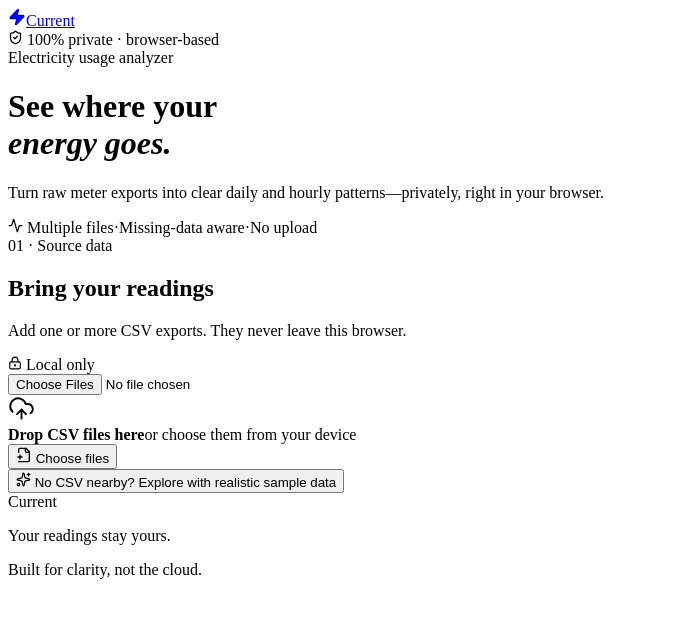
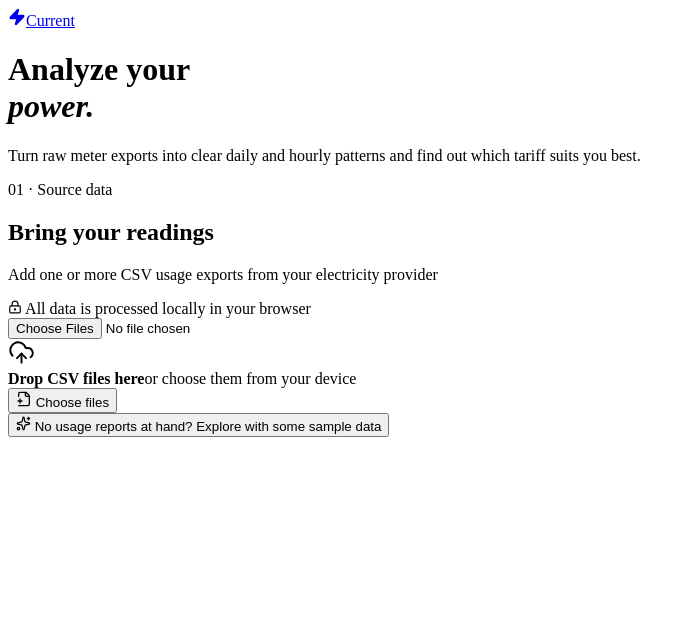
Before and after one commit to akargl/electricity-usage-analyzer, a React (Vite) app: page / in a window 1280 px wide. Shown: the top 618 px of the page, without its empty margins (0-698 px from the left). Built offline with nearby package versions, Linux system fonts and the light colour scheme; the HTML template or start-up script is replaced by a standard one.

Commit message:
Refine UI copy for FileDropzone and hero section. Simplify language, clarify local processing, and enhance messaging around CSV usage reports and tariffs.

```diff
--- a/src/App.tsx
+++ b/src/App.tsx
@@ -1,4 +1,4 @@
-import { Activity, ArrowRight, ShieldCheck, Zap } from 'lucide-react'
+import { ArrowRight, ShieldCheck, Zap } from 'lucide-react'
 import { lazy, Suspense, useMemo, useRef, useState } from 'react'
 import { defaultImportConfig, type ImportConfig, type ParseResult, type WorkerResponse } from './domain/types'
 import { FileDropzone } from './import/FileDropzone'
@@ -109,15 +109,12 @@ export default function App() {
     <div className="site-shell">
       <nav className="site-nav" aria-label="Main navigation">
         <a className="brand" href="#top" aria-label="Current home"><span><Zap size={18} fill="currentColor" /></span>Current</a>
-        <div className="nav-note"><ShieldCheck size={15} /> 100% private · browser-based</div>
       </nav>
 
       <main id="top" className="import-main">
         <header className="hero">
-          <div className="eyebrow"><span /> Electricity usage analyzer</div>
-          <h1>See where your<br /><em>energy goes.</em></h1>
-          <p>Turn raw meter exports into clear daily and hourly patterns—privately, right in your browser.</p>
-          <div className="hero-points"><span><Activity size={15} /> Multiple files</span><span>·</span><span>Missing-data aware</span><span>·</span><span>No upload</span></div>
+          <h1>Analyze your <br /><em>power.</em></h1>
+          <p>Turn raw meter exports into clear daily and hourly patterns and find out which tariff suits you best.</p>
         </header>
 
         <div className="import-card">
@@ -138,7 +135,7 @@ export default function App() {
         </div>
       </main>
 
-      <footer><span>Current</span><p>Your readings stay yours.</p><p>Built for clarity, not the cloud.</p></footer>
+      {/*<footer><span>Current</span><p>Your readings stay yours.</p><p>Built for clarity, not the cloud.</p></footer>*/}
 
       {phase === 'processing' && (
         <div className="processing-overlay" role="status" aria-live="polite">
--- a/src/import/FileDropzone.tsx
+++ b/src/import/FileDropzone.tsx
@@ -24,9 +24,9 @@ export function FileDropzone({ files, onFiles, onSample }: Props) {
       <div className="section-heading">
         <div>
           <h2 id="upload-title">Bring your readings</h2>
-          <p>Add one or more CSV exports. They never leave this browser.</p>
+          <p>Add one or more CSV usage exports from your electricity provider</p>
         </div>
-        <div className="privacy-badge"><LockKeyhole size={14} /> Local only</div>
+        <div className="privacy-badge"><LockKeyhole size={14} /> All data is processed locally in your browser</div>
       </div>
 
       <div
@@ -79,7 +79,7 @@ export function FileDropzone({ files, onFiles, onSample }: Props) {
 
       {files.length === 0 && (
         <button className="sample-link" type="button" onClick={onSample}>
-          <Sparkles size={15} /> No CSV nearby? Explore with realistic sample data
+          <Sparkles size={15} /> No usage reports at hand? Explore with some sample data
         </button>
       )}
     </section>
--- a/src/styles.css
+++ b/src/styles.css
@@ -48,8 +48,6 @@ button, summary { -webkit-tap-highlight-color: transparent; }
 .hero h1, .dashboard-header h1 { margin: 17px 0 20px; font-size: clamp(48px, 7vw, 78px); line-height: .98; letter-spacing: -.065em; font-weight: 660; }
 .hero h1 em, .dashboard-header h1 em { font-family: Georgia, "Times New Roman", serif; font-weight: 400; color: #608b7f; }
 .hero > p { max-width: 600px; margin: 0 auto; color: var(--muted); font-size: 17px; line-height: 1.65; }
-.hero-points { margin-top: 22px; display: flex; justify-content: center; flex-wrap: wrap; gap: 10px; color: #7c8984; font-size: 12px; }
-.hero-points span { display: inline-flex; align-items: center; gap: 5px; }
 
 .import-card { border: 1px solid rgba(23, 59, 54, .15); background: rgba(252, 251, 247, .88); border-radius: 18px; padding: 38px; box-shadow: 0 24px 65px rgba(41, 61, 54, .07); backdrop-filter: blur(12px); }
 .section-kicker { color: #78928a; font-size: 10px; text-transform: uppercase; letter-spacing: .2em; font-weight: 800; margin-bottom: 11px; }
@@ -304,7 +302,6 @@ footer p:last-child { text-align: right; }
   .import-main { padding: 53px 16px 75px; }
   .hero { margin-bottom: 36px; }
   .hero h1 { font-size: 48px; }
-  .hero-points span:nth-child(even) { display: none; }
   .import-card { padding: 23px 18px; border-radius: 14px; }
   .section-heading { flex-direction: column; }
   .privacy-badge { align-self: flex-start; }
```
Also changed, not shown: 1 other file (tests, documents, lock files or other folders).
